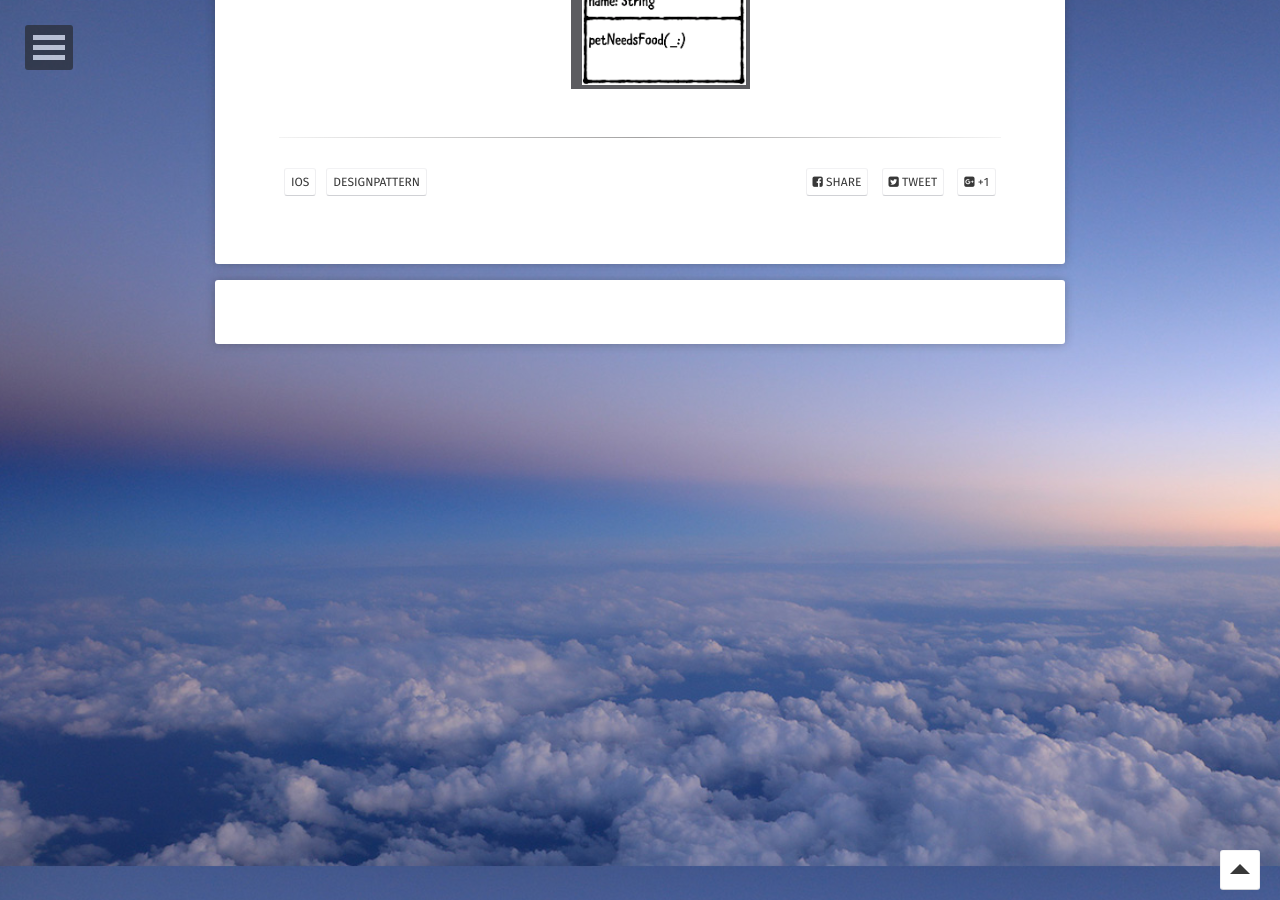
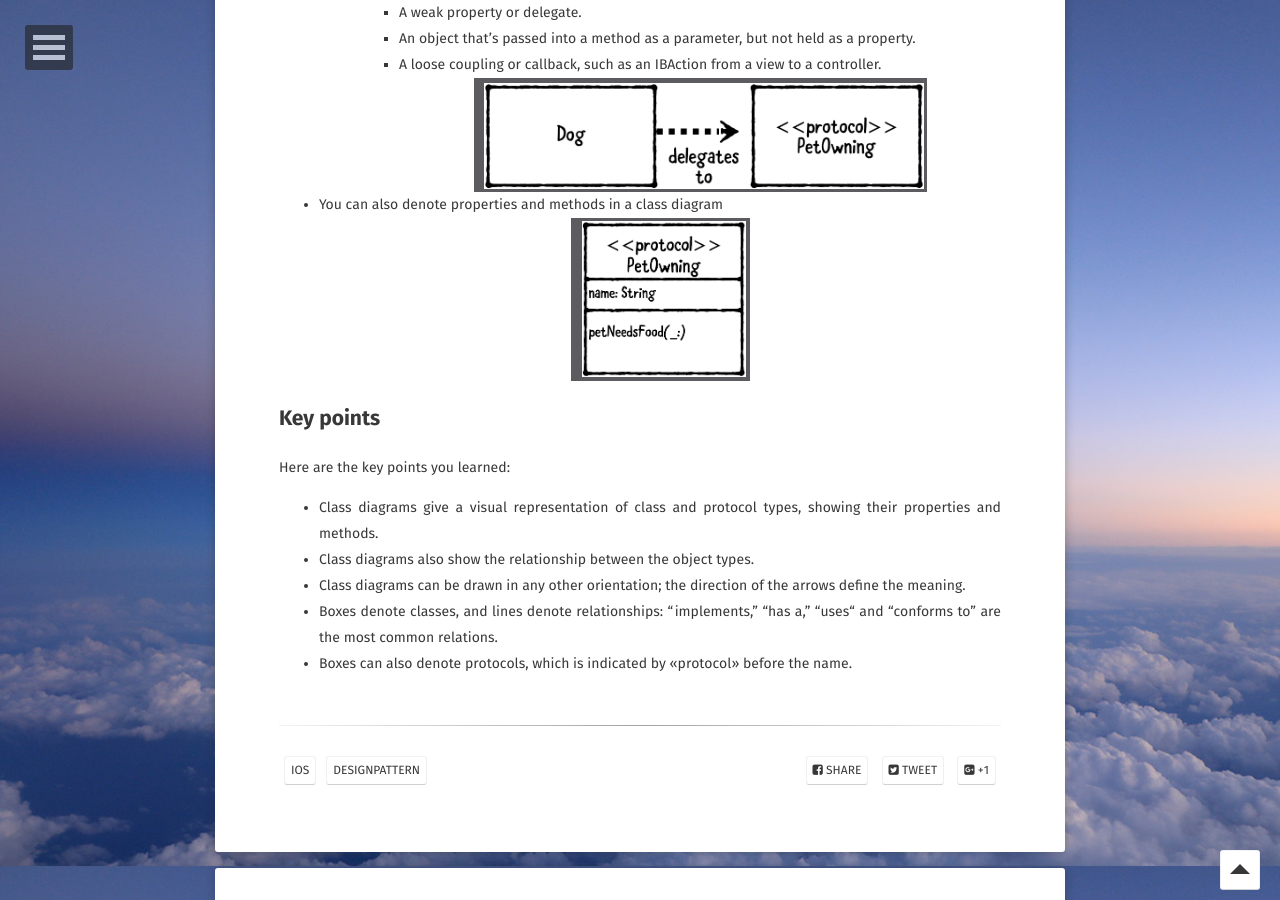
Before and after one commit to DanJeong-KR/changSic.github.io, a Jekyll site: the page built from _posts/2019-11-10-ClassDiagram.md, in a window 1280 px wide and 900 px high, scrolled down 2734 px. Built offline with Jekyll 4.4.1, drawn with Linux system fonts in a browser that asks for light colours; some web fonts are replaced; comment, search, counter and statistics services are not loaded; some of the changed text lies outside the part shown.

Commit message:
Posting Class Diagram

```diff
--- a/_posts/2019-11-10-ClassDiagram.md
+++ b/_posts/2019-11-10-ClassDiagram.md
@@ -8,6 +8,16 @@
 - DesignPattern
 comments: true
 ---
+
+# Design Pattern OverView
+* [What are Design Patterns?](https://changsic.github.io/DesignPattern/)
+  * [A real-world example](#ex)
+  * [Example explanation](#ex_detail)
+  * [Types of design patterns](#type)
+  * [Criticisms of design patterns](#criticisms)
+  * [Benefits of design patterns](#benefits)
+  * [Key Points](#key)
+* How to Read a Class Diagram.
 
 Class diagrams are like engineering blueprints; they provide information about a system through the medium of pictures, symbols and annotations.
 
@@ -47,3 +57,12 @@
 
 * You can also denote properties and methods in a class diagram
 ![](/assets/protocol_ex2.png)
+
+
+## Key points
+Here are the key points you learned:
+* Class diagrams give a visual representation of class and protocol types, showing their properties and methods.
+* Class diagrams also show the relationship between the object types.
+* Class diagrams can be drawn in any other orientation; the direction of the arrows define the meaning.
+* Boxes denote classes, and lines denote relationships: “implements,” “has a,” “uses“ and “conforms to” are the most common relations.
+* Boxes can also denote protocols, which is indicated by <<protocol>> before the name.
```
Also changed, not shown: _posts/2019-11-09-DesignPattern.md (+1 -1 lines).
